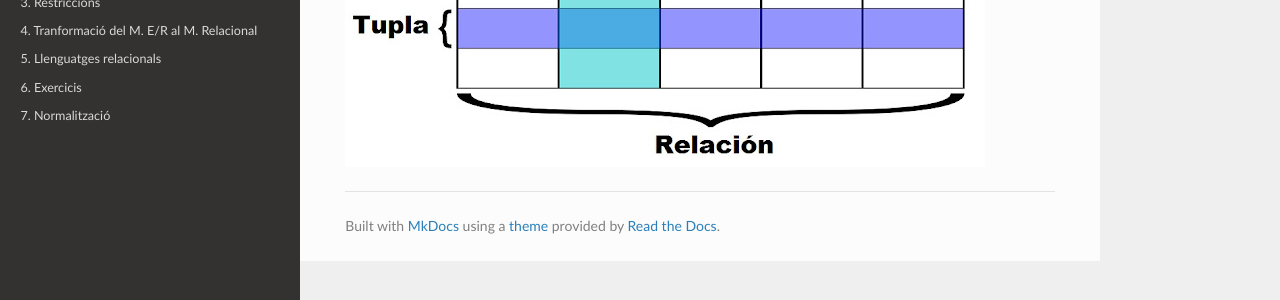
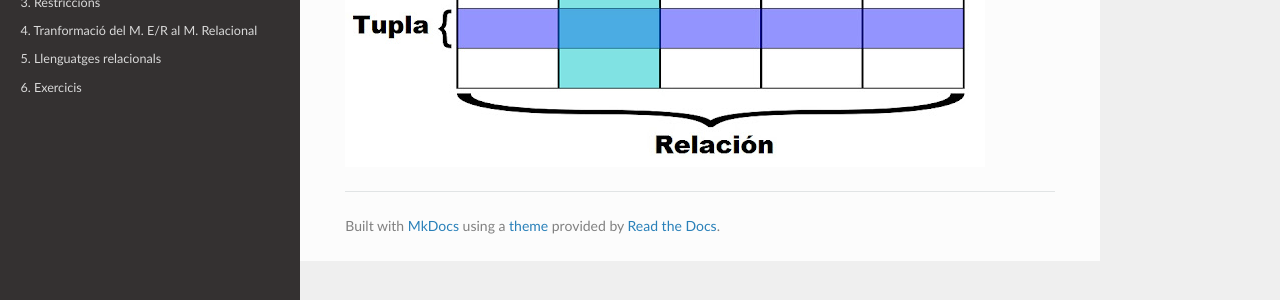
Before and after one commit to asalvadorc/BBDD_Tema3M, an MkDocs documentation site: the page built from docs/index.md, in a window 1280 px wide. Shown: the part 278-578 px from the top of the page. Built offline with MkDocs 1.6.1, drawn with Linux system fonts in a browser that asks for light colours; nearby versions of some CDN libraries.

Commit message:
SIn Normalizacion

```diff
--- a/mkdocs.yml
+++ b/mkdocs.yml
@@ -15,4 +15,4 @@ nav:
     - 4. Tranformació del M. E/R al M. Relacional: BD-T03_Model_Relacional/4_tranformaci_del_m_er_al_m_relacional.md
     - 5. Llenguatges relacionals: BD-T03_Model_Relacional/5_llenguatges_relacionals.md
     - 6. Exercicis: BD-T03_Model_Relacional/6_exercicis.md
-    - 7. Normalització: https://asalvadorc.github.io/BBDD_Tema4
+    #- 7. Normalització: https://asalvadorc.github.io/BBDD_Tema4
```
